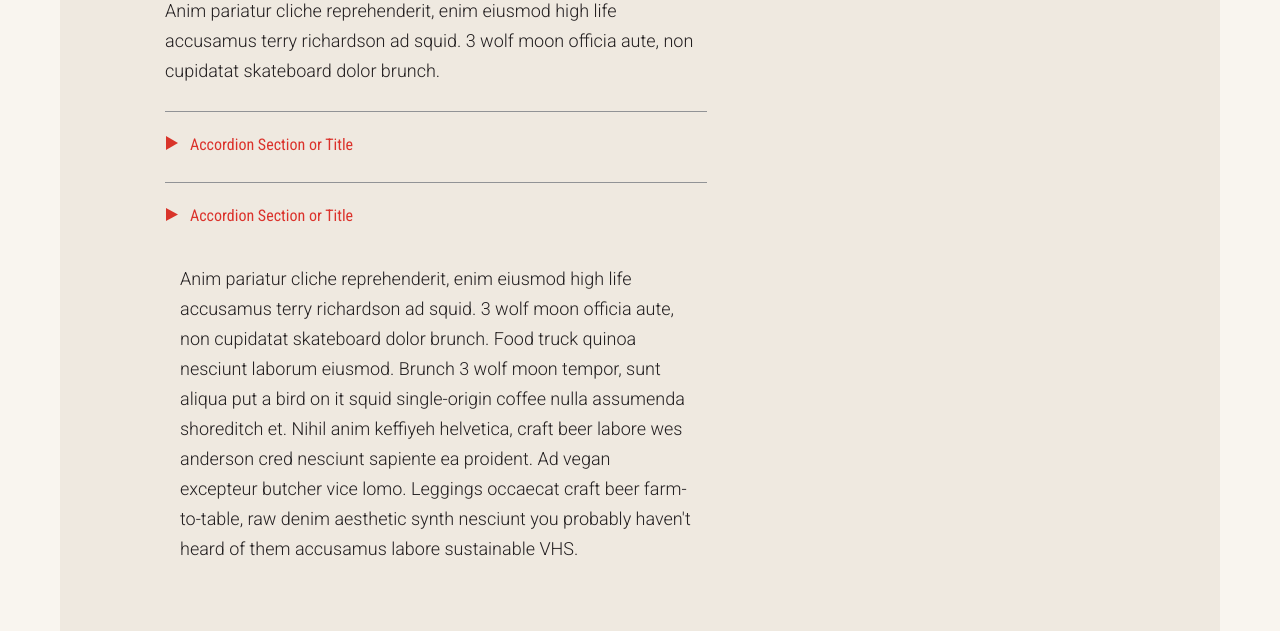
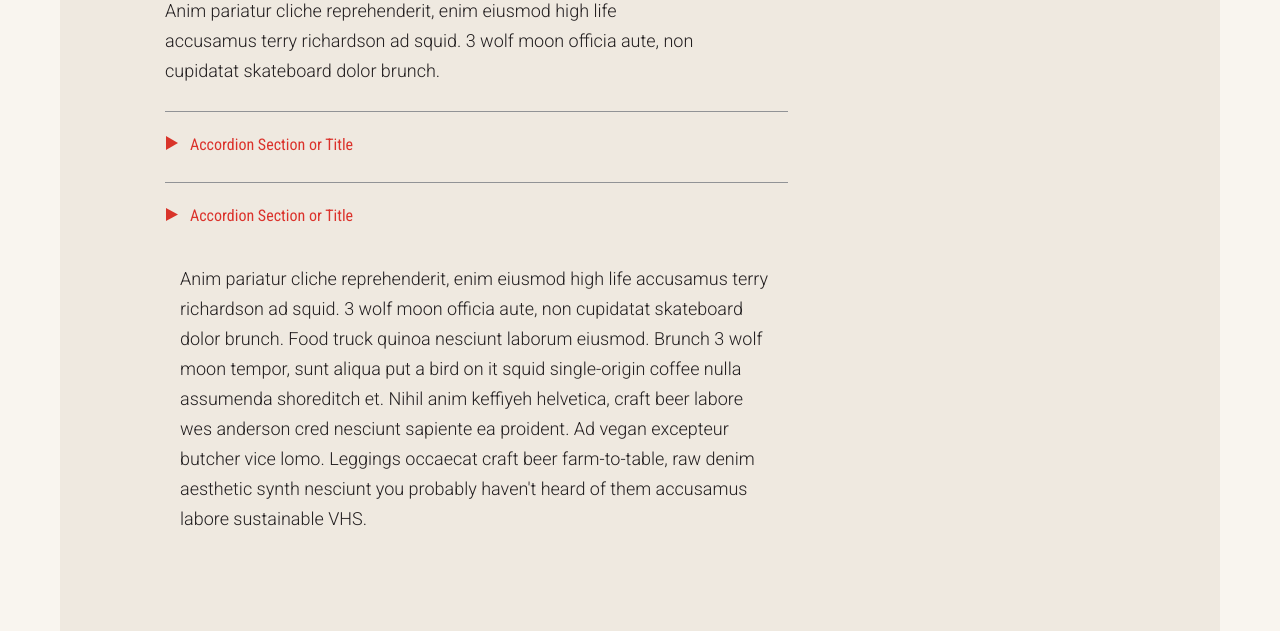
Before and after one commit to InteractiveMechanics/Eastern-State-Website, a website: page sample-page.html in a window 1280 px wide. Shown: the part 936-1567 px from the top of the page. Drawn offline with nearby package versions, Linux system fonts and the light colour scheme.

Commit message:
issue 236

```diff
--- a/sample-page.html
+++ b/sample-page.html
@@ -436,7 +436,7 @@
 
                     <div class="accordion">
                         <div class="row">
-                            <div class="col-md-7">
+                            <div class="col-md-8">
 
 
                                 <div class="panel-group" id="accordion" role="tablist" aria-multiselectable="true">
```
